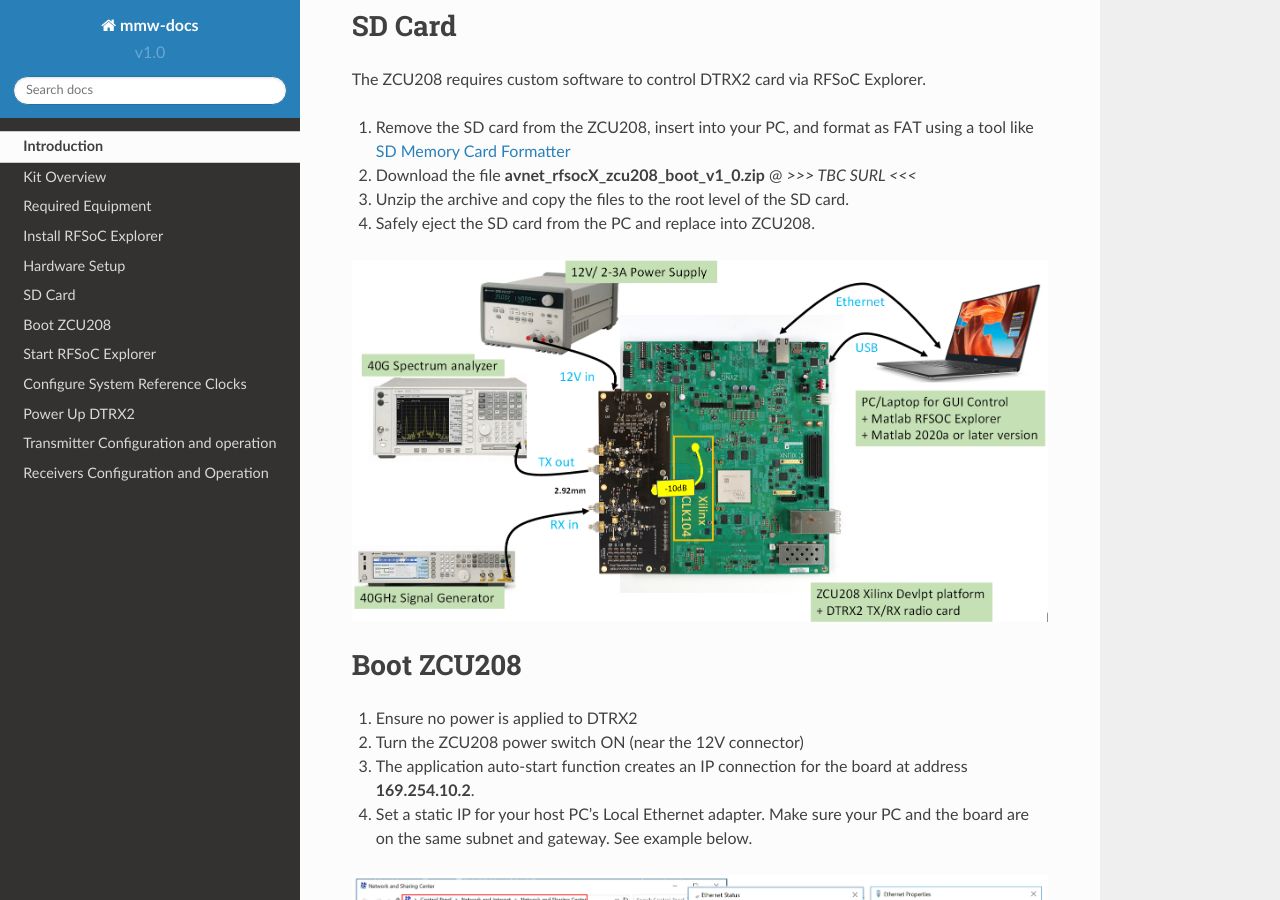
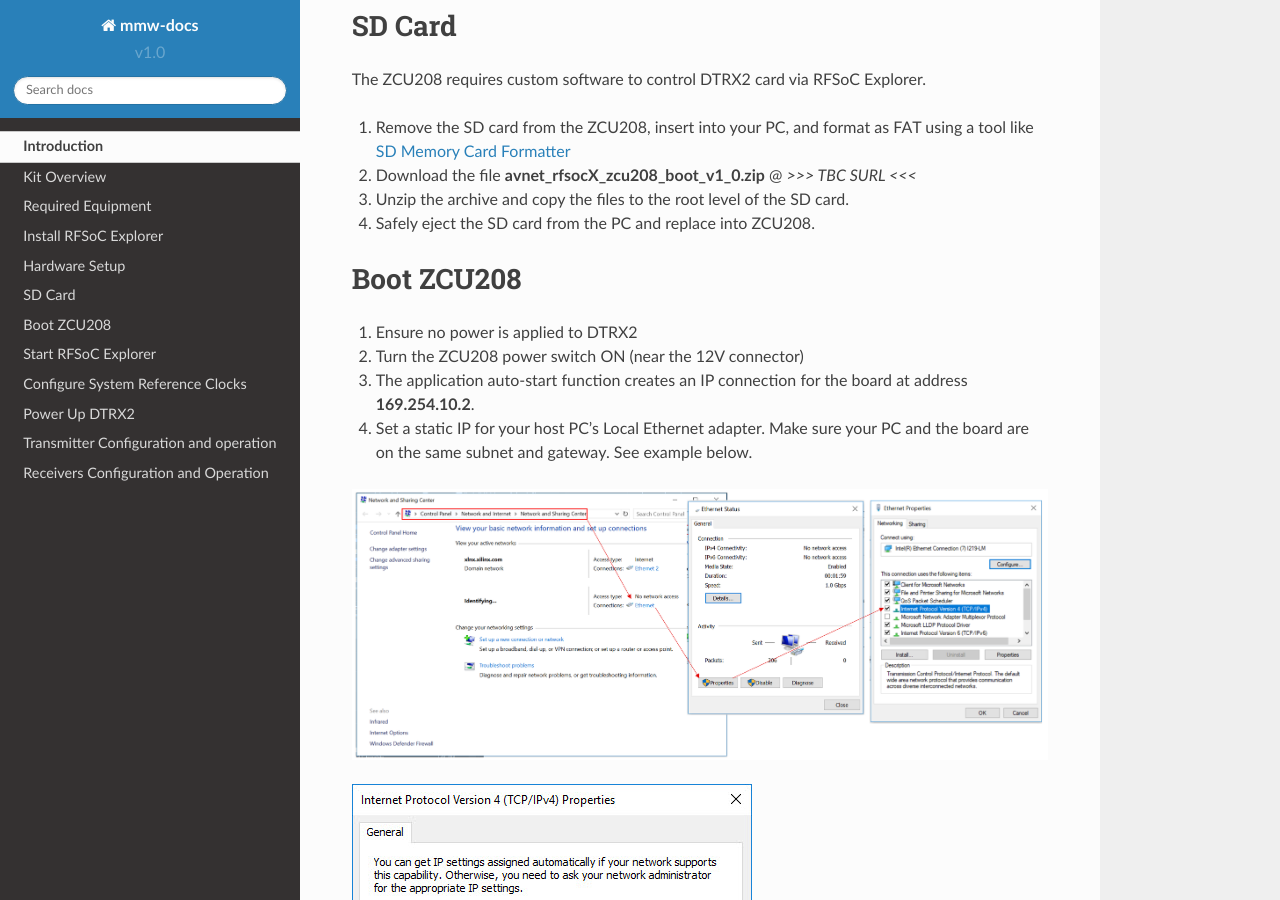
Before and after one commit to AvnetDev/rfsoc-board-docs, a Sphinx documentation site: the page built from docs/source/system_setup.rst, in a window 1280 px wide and 900 px high, scrolled down 3976 px. Built offline with Sphinx 7.4.7 and the Read the Docs theme 2.0.0, drawn with Linux system fonts in a browser that asks for light colours.

Commit message:
Minor update.

```diff
--- a/docs/source/system_setup.rst
+++ b/docs/source/system_setup.rst
@@ -85,9 +85,6 @@
 
 #. Safely eject the SD card from the PC and replace into ZCU208.
 
-.. image:: images_system_setup/Hardware_connections.png
-
-
 Boot ZCU208
 ------------
 #. Ensure no power is applied to DTRX2
```
